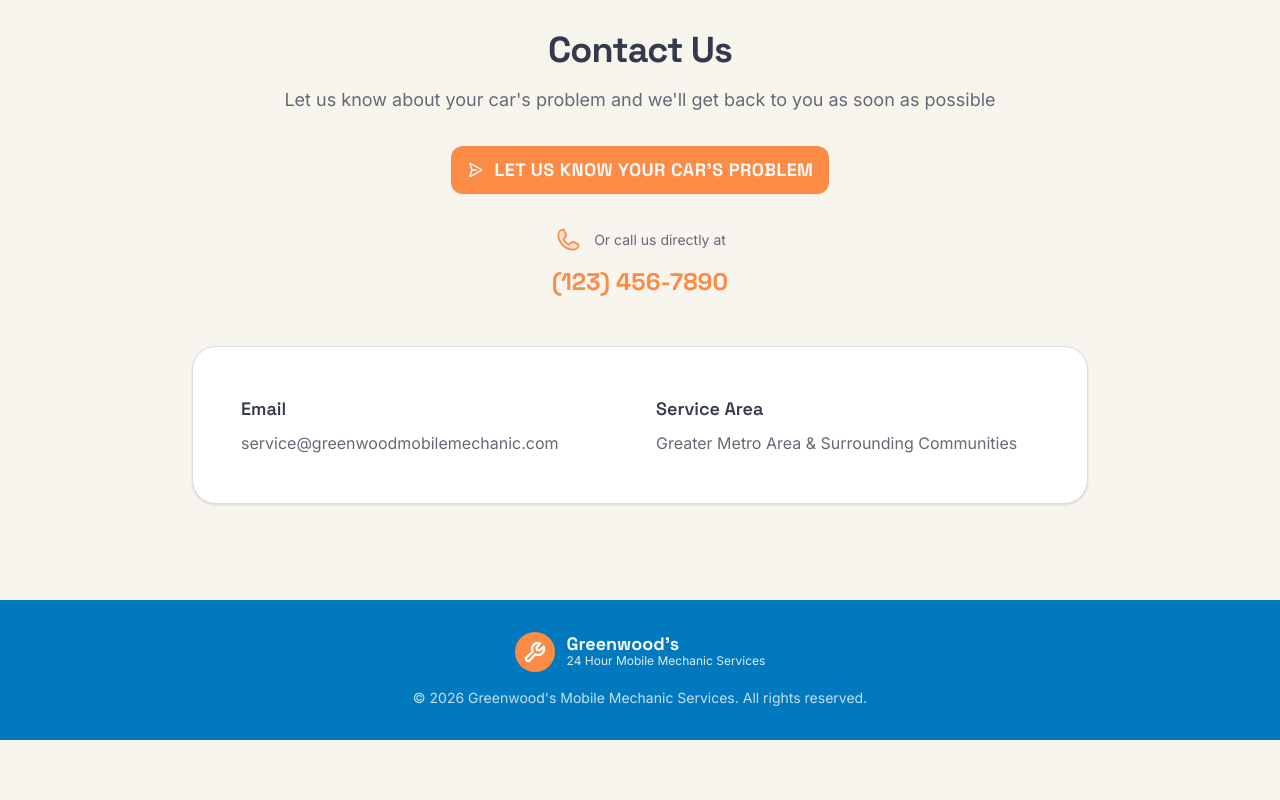
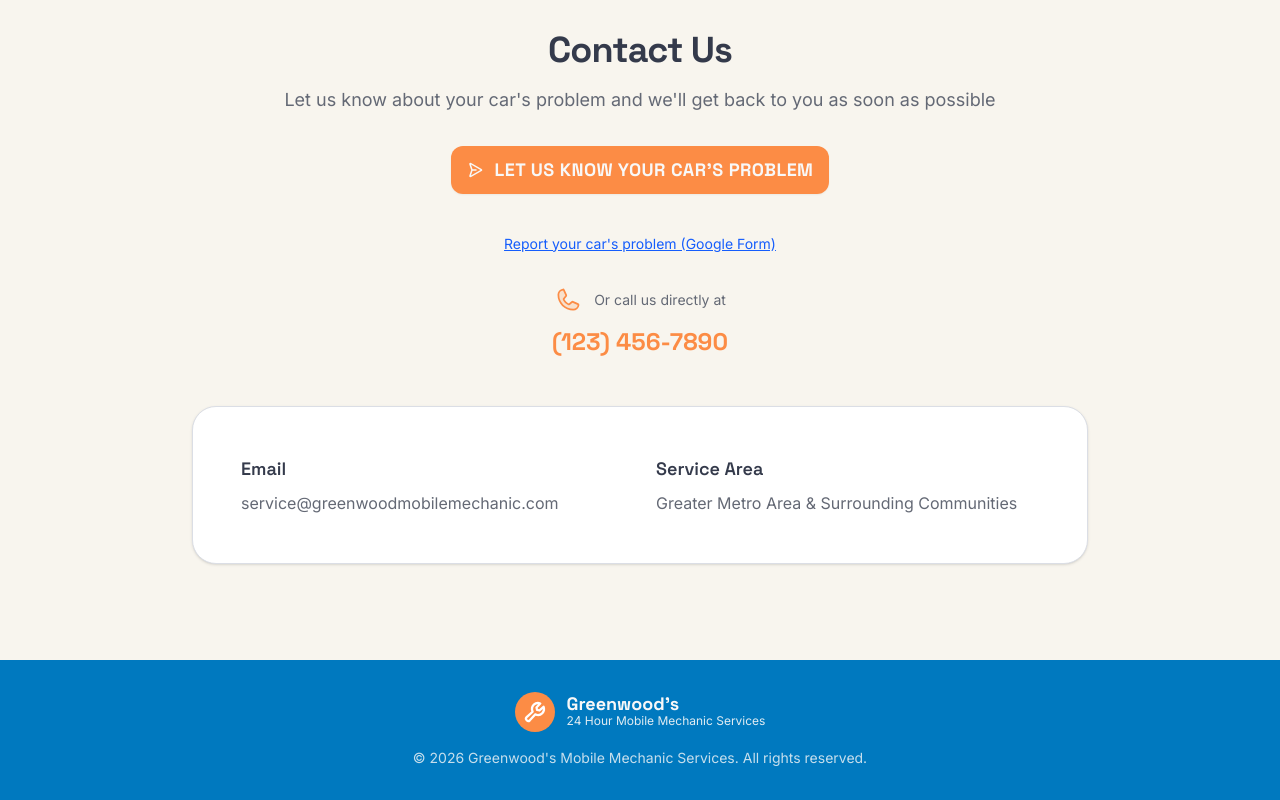
Before and after one commit to kaijuthreat/greenwoods-mobile-me, a React (Vite) app: page / in a window 1280 px wide. Shown: the part 4446-5246 px from the top of the page. Before the commit the page ends 5186 px from the top, so only its background shows below. Built offline with nearby package versions, Linux system fonts and the light colour scheme.

Commit message:
Add link to report car's problem via Google Form
Added a link to a Google Form for reporting car problems.

```diff
--- a/src/App.tsx
+++ b/src/App.tsx
@@ -516,7 +516,14 @@
                 <PaperPlaneRight weight="bold" size={24} />
                 Let Us Know Your Car's Problem
               </Button>
-
+<a
+  href="https://docs.google.com/forms/d/e/1FAIpQLSfbz658-jNCCwfeg-Cx53tmGQZa4NgeRNkJ7K2Dg4sRta8XGA/viewform"
+  target="_blank"
+  rel="noopener noreferrer"
+  className="mt-2 text-sm text-blue-600 underline block"
+>
+  Report your car's problem (Google Form)
+</a>
               <div className="flex flex-col items-center gap-3">
                 <div className="flex items-center gap-3">
                   <Phone weight="duotone" size={28} className="text-accent" />
```
